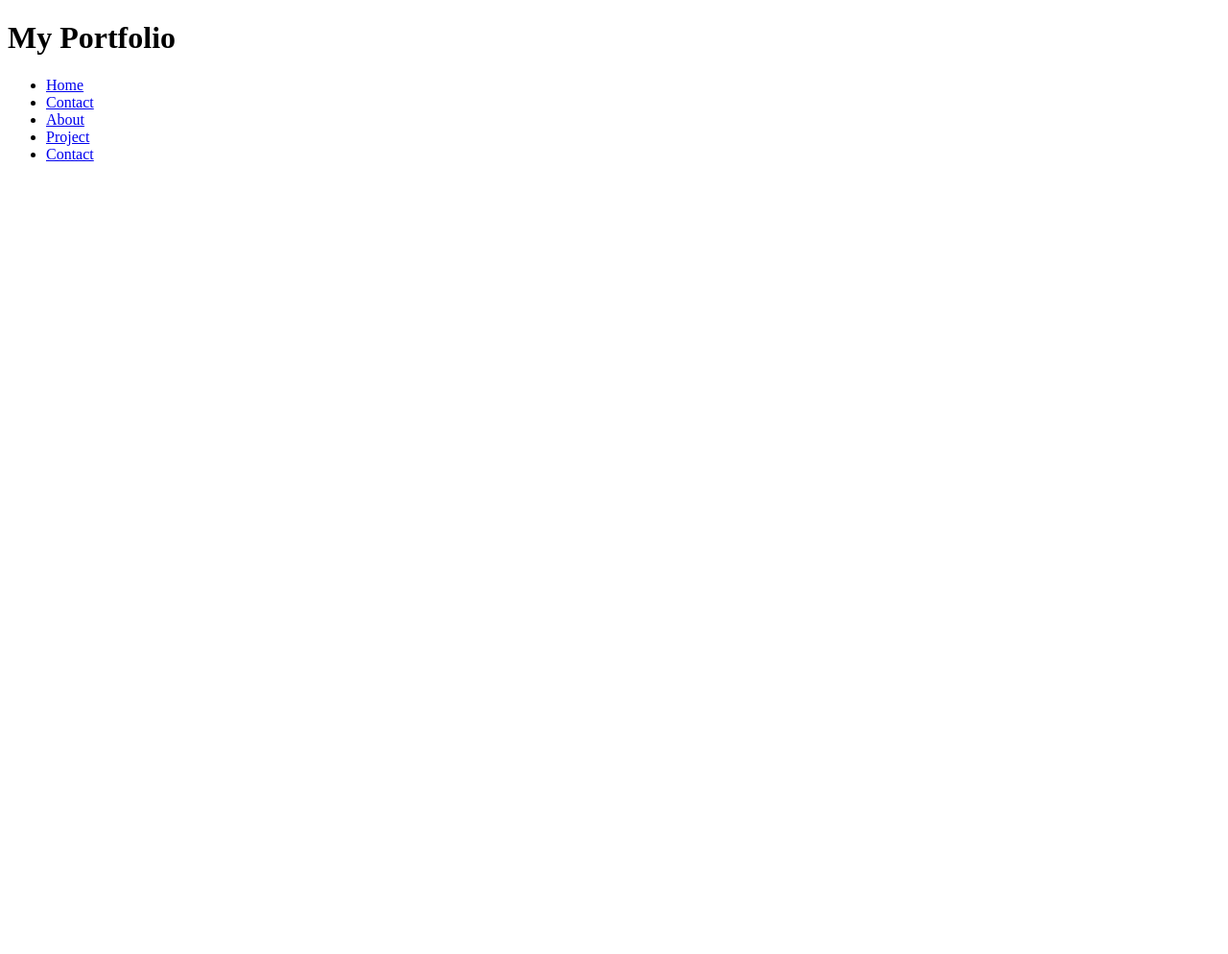
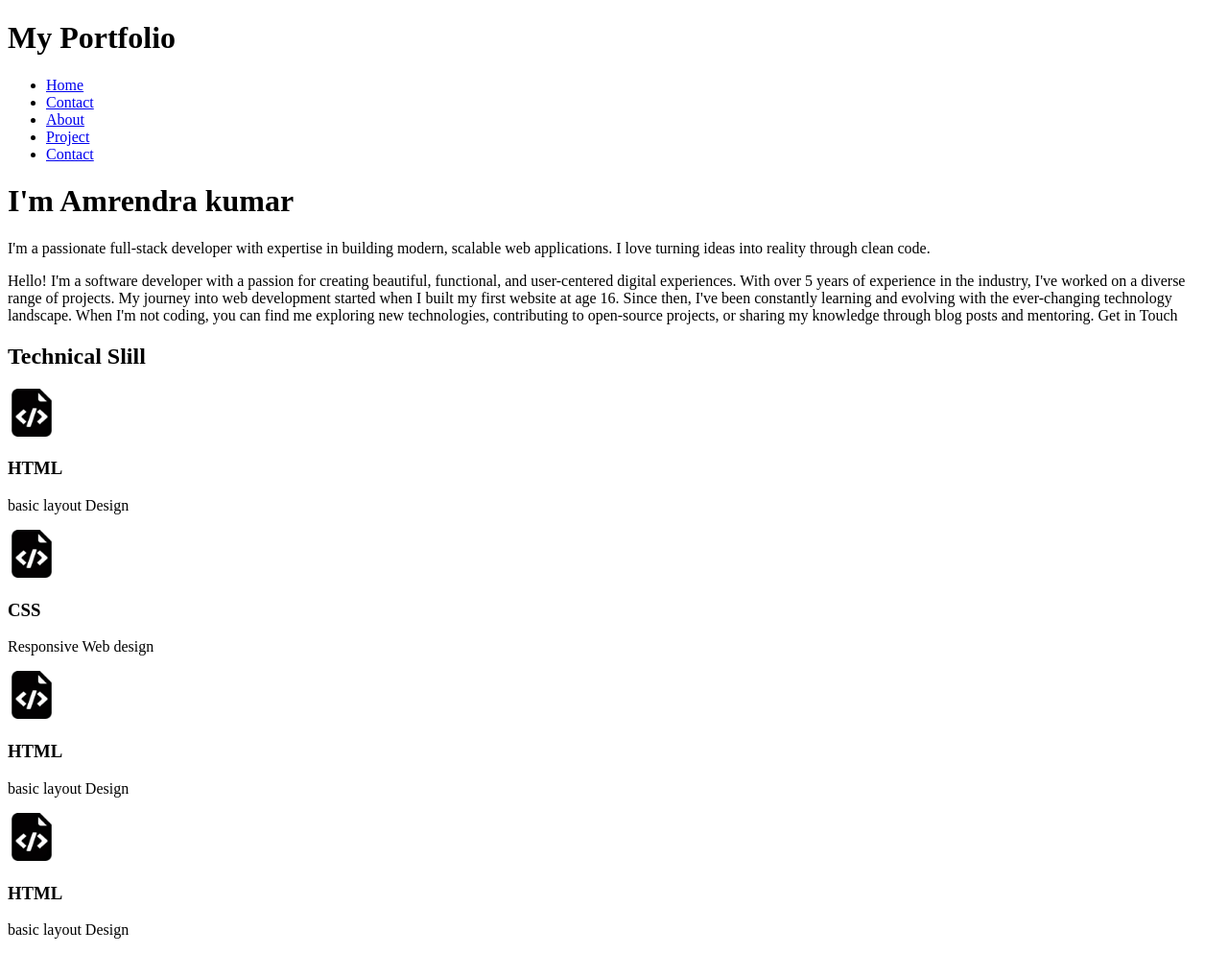
Before and after one commit to AmrendraCodes/My_FrontEnd-Portfolio-, a website: page portfolio/about.html in a window 1280 px wide. Shown: the whole page at 96% size. Before the commit the page ends 800 px from the top, so only its background shows below. Drawn offline with Linux system fonts and the light colour scheme.

Commit message:
file commited

```diff
--- a/portfolio/about.html
+++ b/portfolio/about.html
@@ -26,5 +26,44 @@
         </ul>
         </div>
     </div>
+    <div class="heading">
+        <h1>I'm Amrendra kumar</h1>
+        <p>I'm a passionate full-stack developer with expertise in building modern, scalable web applications. I love turning ideas into reality through clean code.</p>
+    <div class="short-desc">
+        <p>Hello! I'm a software developer with a passion for creating beautiful, functional, and user-centered digital experiences. With over 5 years of experience in the industry, I've worked on a diverse range of projects.
+
+My journey into web development started when I built my first website at age 16. Since then, I've been constantly learning and evolving with the ever-changing technology landscape.
+
+When I'm not coding, you can find me exploring new technologies, contributing to open-source projects, or sharing my knowledge through blog posts and mentoring.
+
+Get in Touch</p>
+    </div>
+    </div>
+    <section class="skill">
+        <div class="heading">
+            <h2>Technical Slill</h2>
+        </div>
+    <div class="skill-card">
+        <img src="assets/freepik__html_icon.png" alt="" width="50">
+        <h3>HTML</h3>
+        <p>basic layout Design</p>
+    </div>
+    <div class="skill-card">
+        <img src="assets/freepik__html_icon.png" alt="" width="50">
+        <h3>CSS</h3>
+        <p>Responsive Web design</p>
+    </div>
+    <div class="skill-card">
+        <img src="assets/freepik__html_icon.png" alt="" width="50">
+        <h3>HTML</h3>
+        <p>basic layout Design</p>
+    </div>
+    <div class="skill-card">
+        <img src="assets/freepik__html_icon.png" alt="" width="50">
+        <h3>HTML</h3>
+        <p>basic layout Design</p>
+    </div>
+
+    </section>
 </body>
 </html>
```
Also changed, not shown: portfolio/assets/freepik__html_icon.png (added).
